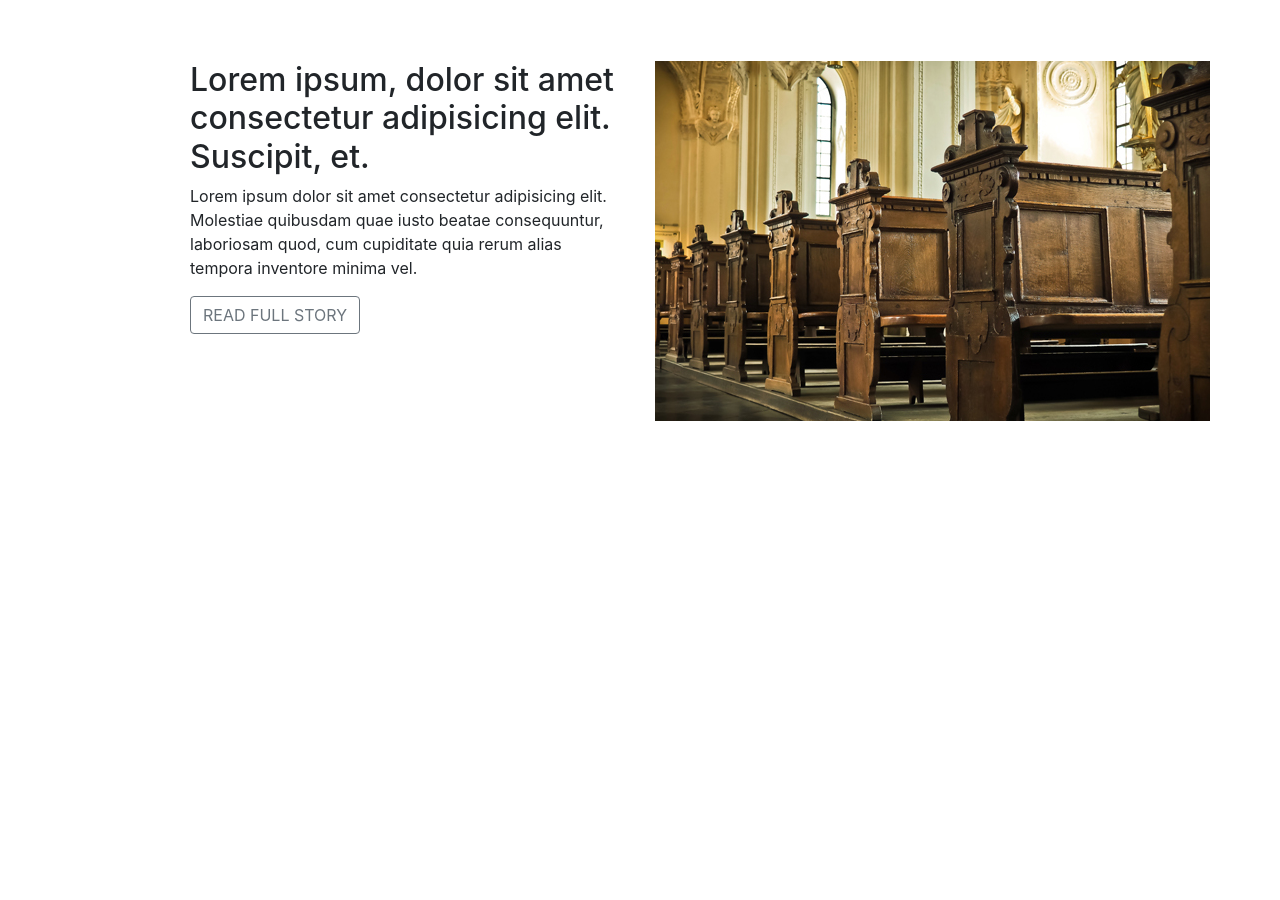
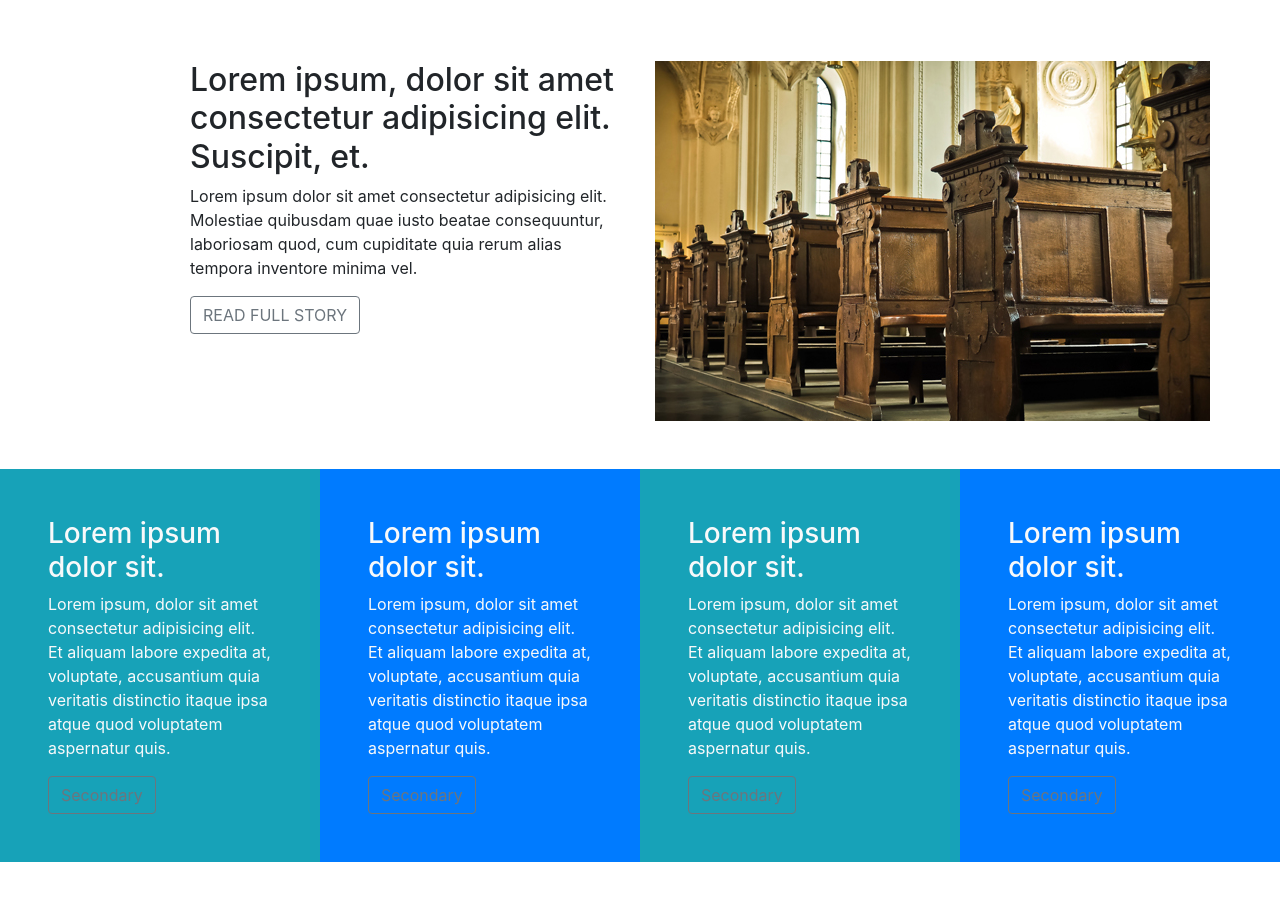
Before and after one commit to oussamaghzl/exercice1-git, a website: page index.html in a window 1280 px wide. Shown: the part 196-1096 px from the top of the page. Before the commit the page ends 800 px from the top, so only its background shows below. Drawn offline with nearby package versions, Linux system fonts and the light colour scheme.

Commit message:
section 2 fini

```diff
--- a/index.html
+++ b/index.html
@@ -46,6 +46,29 @@
           </div>
     </section>
 
+    <!-- 2eme section -->
+    <section class="d-flex my-5 text-light ">
+        <div class="col-3 bg-info p-5">
+            <h3>Lorem ipsum dolor sit.</h3>
+            <p>Lorem ipsum, dolor sit amet consectetur adipisicing elit. Et aliquam labore expedita at, voluptate, accusantium quia veritatis distinctio itaque ipsa atque quod voluptatem aspernatur quis.</p>
+            <button type="button" class="btn btn-outline-secondary">Secondary</button>
+        </div>
+        <div class="col-3 bg-primary p-5">
+            <h3>Lorem ipsum dolor sit.</h3>
+            <p>Lorem ipsum, dolor sit amet consectetur adipisicing elit. Et aliquam labore expedita at, voluptate, accusantium quia veritatis distinctio itaque ipsa atque quod voluptatem aspernatur quis.</p>
+            <button type="button" class="btn btn-outline-secondary">Secondary</button>
+        </div>
+        <div class="col-3 bg-info p-5">
+            <h3>Lorem ipsum dolor sit.</h3>
+            <p>Lorem ipsum, dolor sit amet consectetur adipisicing elit. Et aliquam labore expedita at, voluptate, accusantium quia veritatis distinctio itaque ipsa atque quod voluptatem aspernatur quis.</p>
+            <button type="button" class="btn btn-outline-secondary">Secondary</button>
+        </div>
+        <div class="col-3 bg-primary p-5">
+            <h3>Lorem ipsum dolor sit.</h3>
+            <p>Lorem ipsum, dolor sit amet consectetur adipisicing elit. Et aliquam labore expedita at, voluptate, accusantium quia veritatis distinctio itaque ipsa atque quod voluptatem aspernatur quis.</p>
+            <button type="button" class="btn btn-outline-secondary">Secondary</button>
+        </div>
+    </section>
 
     <script src="./node_modules/jquery/dist/jquery.js"></script>
     <script src="./node_modules/bootstrap/dist/js/bootstrap.bundle.js"></script>
```
